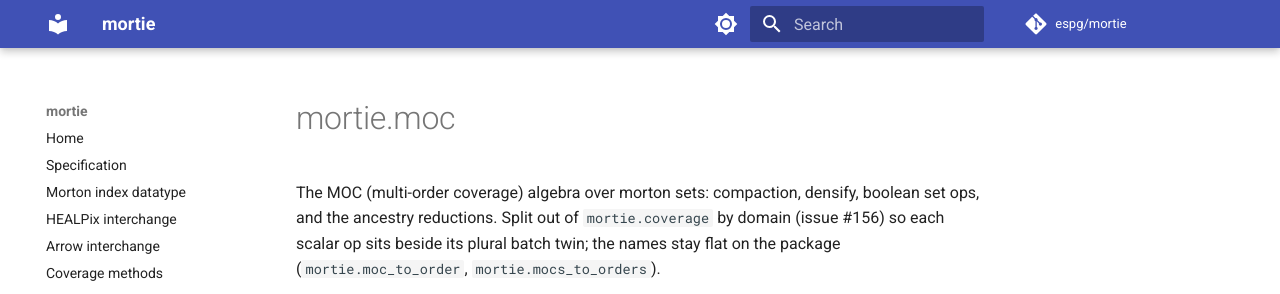
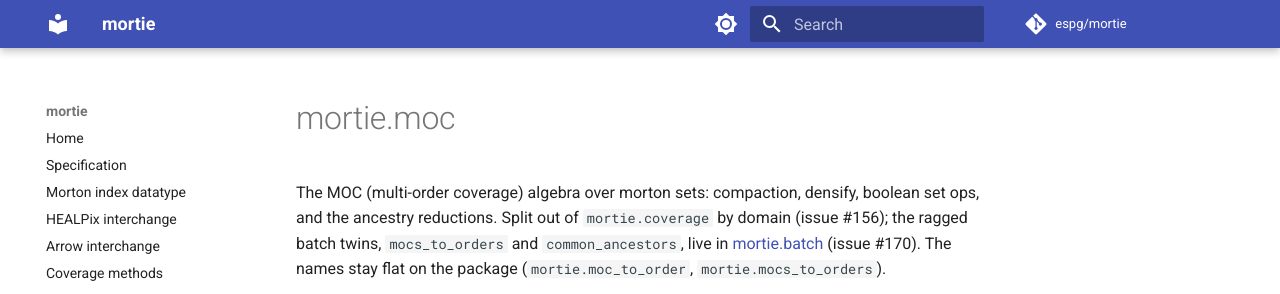
Before and after one commit to espg/mortie, an MkDocs documentation site: the page built from docs/api/moc.md, in a window 1280 px wide, cut to the strip 0-294 px from the top of the page. Built offline with MkDocs 1.6.1 and Material for MkDocs 9.7.7, drawn with Linux system fonts in a browser that asks for light colours; comment, search, counter and statistics services are not loaded; the version menu is left out.

Commit message:
add docs/api/batch.md and pin the docs member partition (issue #170)

```diff
--- a/docs/api/moc.md
+++ b/docs/api/moc.md
@@ -2,15 +2,15 @@
 
 The MOC (multi-order coverage) algebra over morton sets: compaction, densify,
 boolean set ops, and the ancestry reductions. Split out of `mortie.coverage` by
-domain (issue #156) so each scalar op sits beside its plural batch twin; the
-names stay flat on the package (`mortie.moc_to_order`, `mortie.mocs_to_orders`).
+domain (issue #156); the ragged batch twins, `mocs_to_orders` and
+`common_ancestors`, live in [mortie.batch](batch.md) (issue #170). The names
+stay flat on the package (`mortie.moc_to_order`, `mortie.mocs_to_orders`).
 
 ::: mortie.moc
     options:
       members:
         - compress_moc
         - moc_to_order
-        - mocs_to_orders
         - moc_or
         - moc_and
         - moc_minus
--- a/mkdocs.yml
+++ b/mkdocs.yml
@@ -52,6 +52,7 @@ nav:
       - moc: api/moc.md
       - prefix_trie: api/prefix_trie.md
       - geometry: api/geometry.md
+      - batch: api/batch.md
       - linestring: api/linestring.md
       - morton_index: api/morton_index.md
       - pandas: api/pandas.md
```
Also changed, not shown: other parts of docs/api/moc.md (+0 -1 lines), docs/api/batch.md (added, +21 -0 lines), docs/api/coverage.md (+3 -3 lines), docs/api/geometry.md (+2 -2 lines), docs/api/orders.md (+2 -2 lines), 1 other file.
